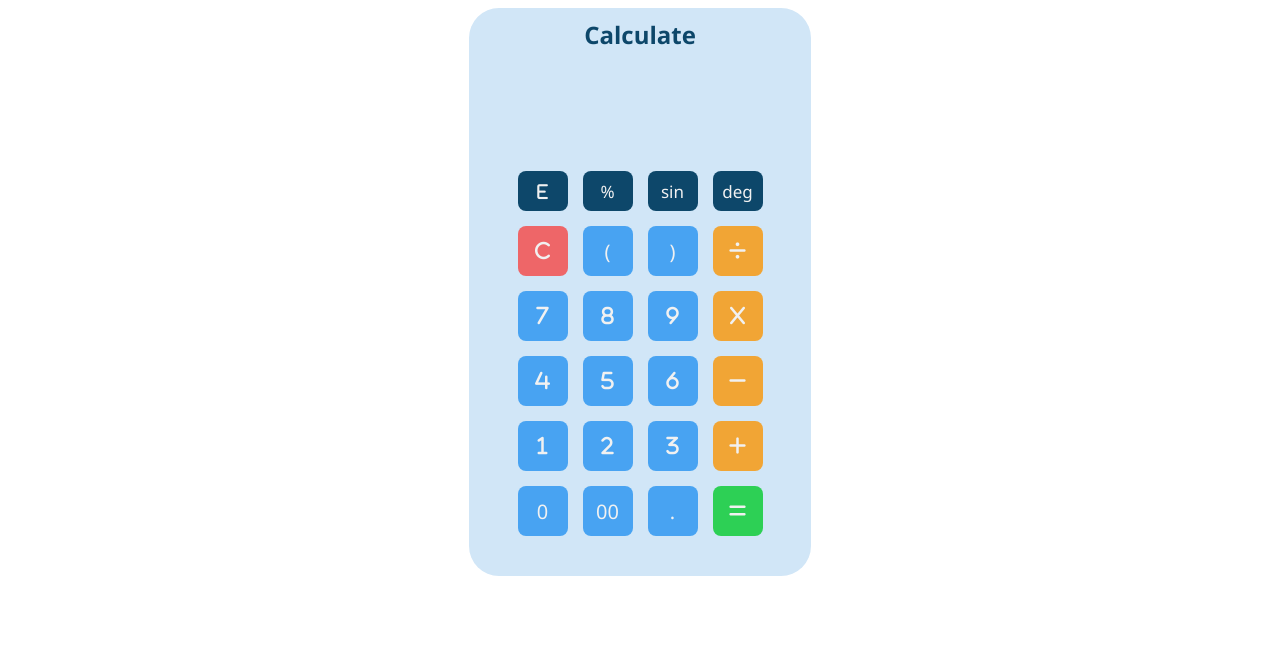
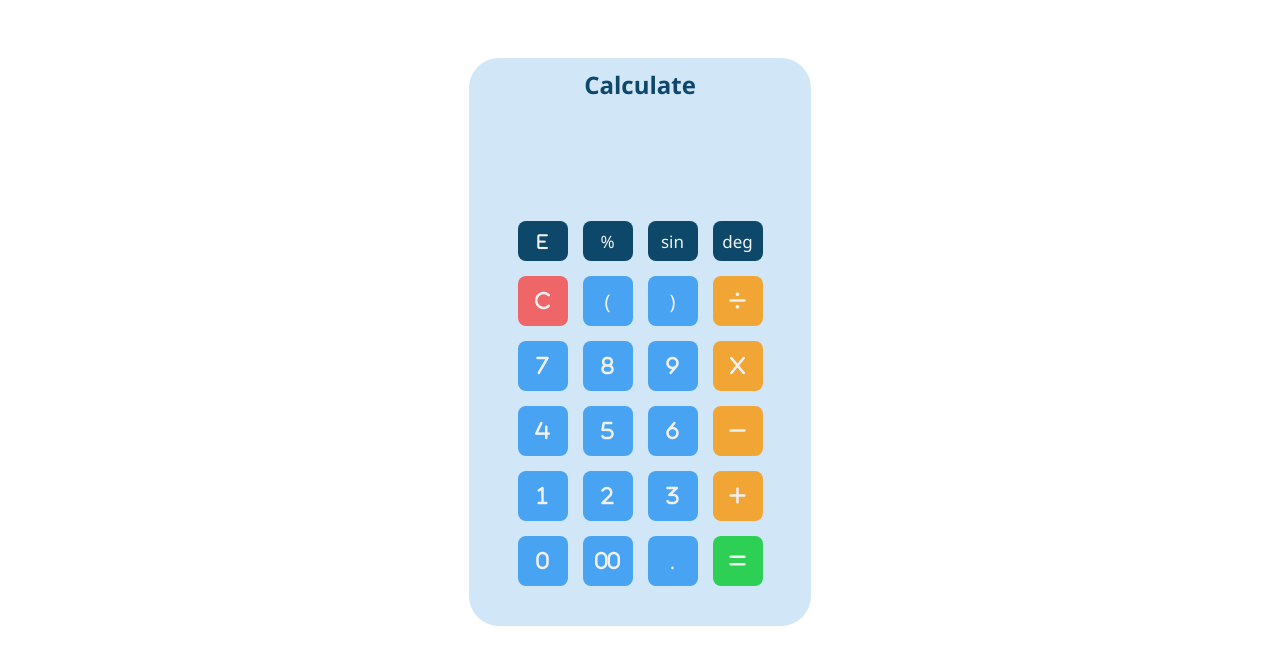
Before and after one commit to GonzaloDEV0210/Page_calculator_salarios, a plain HTML site: page index.html in a window 1280 px wide. Shown: the part 89-754 px from the top of the page. Drawn offline with Linux system fonts and the light colour scheme.

Commit message:
mejoras minimas hechas, falta terminar

```diff
--- a/index.html
+++ b/index.html
@@ -61,8 +61,8 @@
                     <span class="operator operator_signos"><i class="fa-solid fa-plus"></i></span>
                 </div>
                 <div class="container_operaciones">
-                    <span class="operator operator_number">0</span>
-                    <span class="operator operator_number">00</span>
+                    <span class="operator operator_number"><i class="fa-solid fa-0"></i></span>
+                    <span class="operator operator_number"><i class="fa-solid fa-0"></i><i class="fa-solid fa-0"></i></span>
                     <span class="operator operator_number">.</span>
                     <span class="operator operator_equals"><i class="fa-solid fa-equals"></i></span>
                 </div>
--- a/style.css
+++ b/style.css
@@ -92,6 +92,7 @@ body {
     display: flex;
     justify-content: center;
     align-items: center;
+    margin-top: 50px;
 }
 
 .background_calculator {
```
